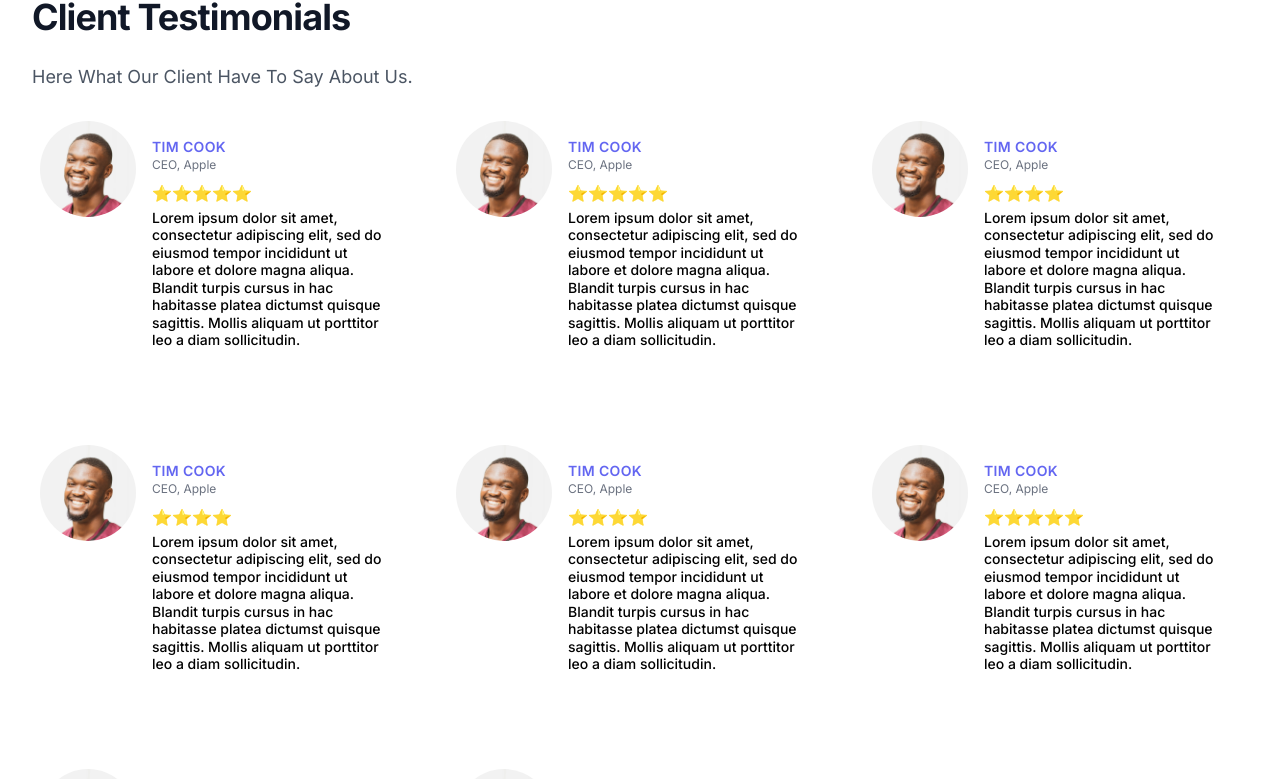
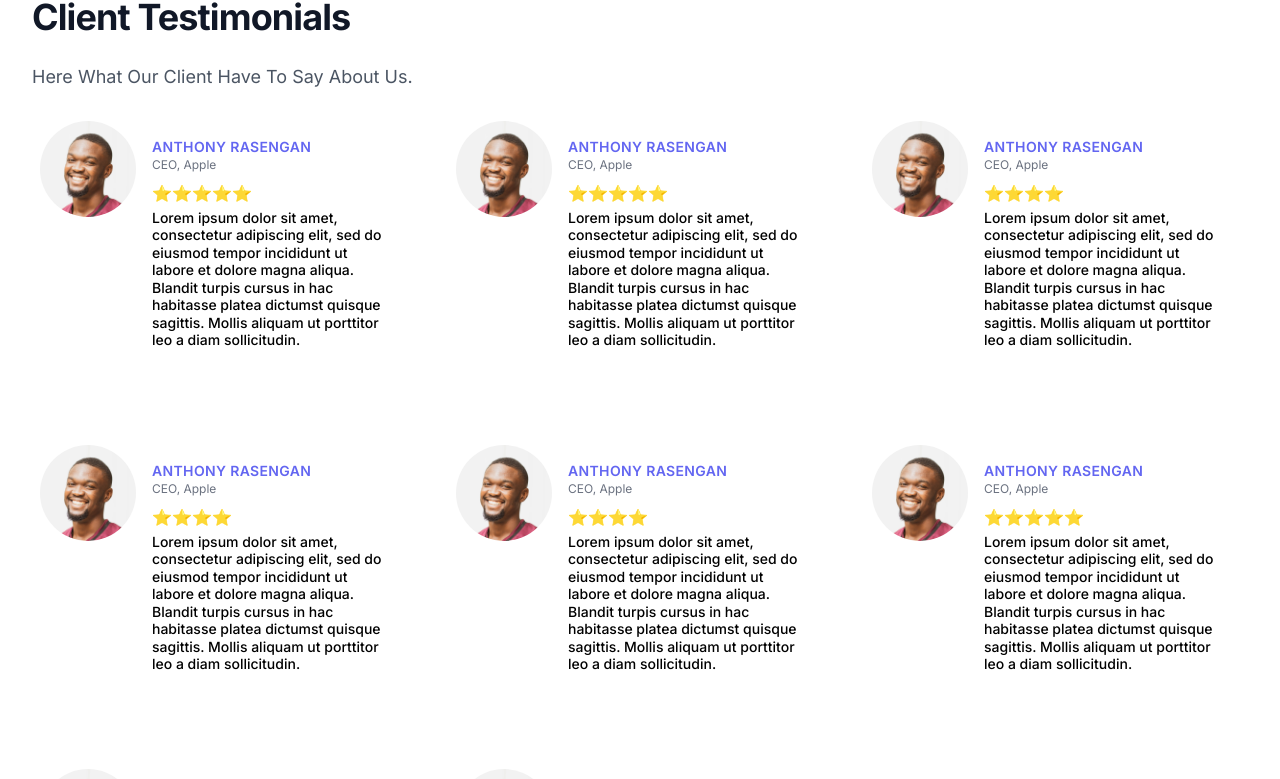
Before and after one commit to Centient-Technologies/Centient-Technologies, a Next.js app: page /about in a window 1280 px wide. Shown: the part 986-1765 px from the top of the page. Built offline with nearby package versions, Linux system fonts and the light colour scheme.

Commit message:
fixed critical naming error in review section

```diff
--- a/app/about/components/ReviewsSection/ReviewsSection.tsx
+++ b/app/about/components/ReviewsSection/ReviewsSection.tsx
@@ -10,14 +10,14 @@ const ReviewsSection = () => {
                     <p className="mt-6 text-lg leading-8 text-gray-600">Here What Our Client Have To Say About Us.</p>
                 </div>
                 <ul role="list" className="grid gap-x-8 gap-y-8 sm:grid-cols-3 sm:gap-y-16 xl:col-span-2">
-                    <ReviewCard name='Tim Cook' position="CEO" company="Apple" rating={5} imageUrl='/images/anthony.JPG' >Lorem ipsum dolor sit amet, consectetur adipiscing elit, sed do eiusmod tempor incididunt ut labore et dolore magna aliqua. Blandit turpis cursus in hac habitasse platea dictumst quisque sagittis. Mollis aliquam ut porttitor leo a diam sollicitudin.</ReviewCard>
-                    <ReviewCard name='Tim Cook' position="CEO" company="Apple" rating={5} imageUrl='/images/anthony.JPG' >Lorem ipsum dolor sit amet, consectetur adipiscing elit, sed do eiusmod tempor incididunt ut labore et dolore magna aliqua. Blandit turpis cursus in hac habitasse platea dictumst quisque sagittis. Mollis aliquam ut porttitor leo a diam sollicitudin.</ReviewCard>
-                    <ReviewCard name='Tim Cook' position="CEO" company="Apple" rating={4} imageUrl='/images/anthony.JPG' >Lorem ipsum dolor sit amet, consectetur adipiscing elit, sed do eiusmod tempor incididunt ut labore et dolore magna aliqua. Blandit turpis cursus in hac habitasse platea dictumst quisque sagittis. Mollis aliquam ut porttitor leo a diam sollicitudin.</ReviewCard>
-                    <ReviewCard name='Tim Cook' position="CEO" company="Apple" rating={4.5} imageUrl='/images/anthony.JPG' >Lorem ipsum dolor sit amet, consectetur adipiscing elit, sed do eiusmod tempor incididunt ut labore et dolore magna aliqua. Blandit turpis cursus in hac habitasse platea dictumst quisque sagittis. Mollis aliquam ut porttitor leo a diam sollicitudin.</ReviewCard>
-                    <ReviewCard name='Tim Cook' position="CEO" company="Apple" rating={4.8} imageUrl='/images/anthony.JPG' >Lorem ipsum dolor sit amet, consectetur adipiscing elit, sed do eiusmod tempor incididunt ut labore et dolore magna aliqua. Blandit turpis cursus in hac habitasse platea dictumst quisque sagittis. Mollis aliquam ut porttitor leo a diam sollicitudin.</ReviewCard>
-                    <ReviewCard name='Tim Cook' position="CEO" company="Apple" rating={5} imageUrl='/images/anthony.JPG' >Lorem ipsum dolor sit amet, consectetur adipiscing elit, sed do eiusmod tempor incididunt ut labore et dolore magna aliqua. Blandit turpis cursus in hac habitasse platea dictumst quisque sagittis. Mollis aliquam ut porttitor leo a diam sollicitudin.</ReviewCard>
-                    <ReviewCard name='Tim Cook' position="CEO" company="Apple" rating={3.5} imageUrl='/images/anthony.JPG' >Lorem ipsum dolor sit amet, consectetur adipiscing elit, sed do eiusmod tempor incididunt ut labore et dolore magna aliqua. Blandit turpis cursus in hac habitasse platea dictumst quisque sagittis. Mollis aliquam ut porttitor leo a diam sollicitudin.</ReviewCard>
-                    <ReviewCard name='Tim Cook' position="CEO" company="Apple" rating={4} imageUrl='/images/anthony.JPG' >Lorem ipsum dolor sit amet, consectetur adipiscing elit, sed do eiusmod tempor incididunt ut labore et dolore magna aliqua. Blandit turpis cursus in hac habitasse platea dictumst quisque sagittis. Mollis aliquam ut porttitor leo a diam sollicitudin.</ReviewCard>
+                    <ReviewCard name='Anthony Rasengan' position="CEO" company="Apple" rating={5} imageUrl='/images/anthony.JPG' >Lorem ipsum dolor sit amet, consectetur adipiscing elit, sed do eiusmod tempor incididunt ut labore et dolore magna aliqua. Blandit turpis cursus in hac habitasse platea dictumst quisque sagittis. Mollis aliquam ut porttitor leo a diam sollicitudin.</ReviewCard>
+                    <ReviewCard name='Anthony Rasengan' position="CEO" company="Apple" rating={5} imageUrl='/images/anthony.JPG' >Lorem ipsum dolor sit amet, consectetur adipiscing elit, sed do eiusmod tempor incididunt ut labore et dolore magna aliqua. Blandit turpis cursus in hac habitasse platea dictumst quisque sagittis. Mollis aliquam ut porttitor leo a diam sollicitudin.</ReviewCard>
+                    <ReviewCard name='Anthony Rasengan' position="CEO" company="Apple" rating={4} imageUrl='/images/anthony.JPG' >Lorem ipsum dolor sit amet, consectetur adipiscing elit, sed do eiusmod tempor incididunt ut labore et dolore magna aliqua. Blandit turpis cursus in hac habitasse platea dictumst quisque sagittis. Mollis aliquam ut porttitor leo a diam sollicitudin.</ReviewCard>
+                    <ReviewCard name='Anthony Rasengan' position="CEO" company="Apple" rating={4.5} imageUrl='/images/anthony.JPG' >Lorem ipsum dolor sit amet, consectetur adipiscing elit, sed do eiusmod tempor incididunt ut labore et dolore magna aliqua. Blandit turpis cursus in hac habitasse platea dictumst quisque sagittis. Mollis aliquam ut porttitor leo a diam sollicitudin.</ReviewCard>
+                    <ReviewCard name='Anthony Rasengan' position="CEO" company="Apple" rating={4.8} imageUrl='/images/anthony.JPG' >Lorem ipsum dolor sit amet, consectetur adipiscing elit, sed do eiusmod tempor incididunt ut labore et dolore magna aliqua. Blandit turpis cursus in hac habitasse platea dictumst quisque sagittis. Mollis aliquam ut porttitor leo a diam sollicitudin.</ReviewCard>
+                    <ReviewCard name='Anthony Rasengan' position="CEO" company="Apple" rating={5} imageUrl='/images/anthony.JPG' >Lorem ipsum dolor sit amet, consectetur adipiscing elit, sed do eiusmod tempor incididunt ut labore et dolore magna aliqua. Blandit turpis cursus in hac habitasse platea dictumst quisque sagittis. Mollis aliquam ut porttitor leo a diam sollicitudin.</ReviewCard>
+                    <ReviewCard name='Anthony Rasengan' position="CEO" company="Apple" rating={3.5} imageUrl='/images/anthony.JPG' >Lorem ipsum dolor sit amet, consectetur adipiscing elit, sed do eiusmod tempor incididunt ut labore et dolore magna aliqua. Blandit turpis cursus in hac habitasse platea dictumst quisque sagittis. Mollis aliquam ut porttitor leo a diam sollicitudin.</ReviewCard>
+                    <ReviewCard name='Anthony Rasengan' position="CEO" company="Apple" rating={4} imageUrl='/images/anthony.JPG' >Lorem ipsum dolor sit amet, consectetur adipiscing elit, sed do eiusmod tempor incididunt ut labore et dolore magna aliqua. Blandit turpis cursus in hac habitasse platea dictumst quisque sagittis. Mollis aliquam ut porttitor leo a diam sollicitudin.</ReviewCard>
 
 
                 </ul>
```
